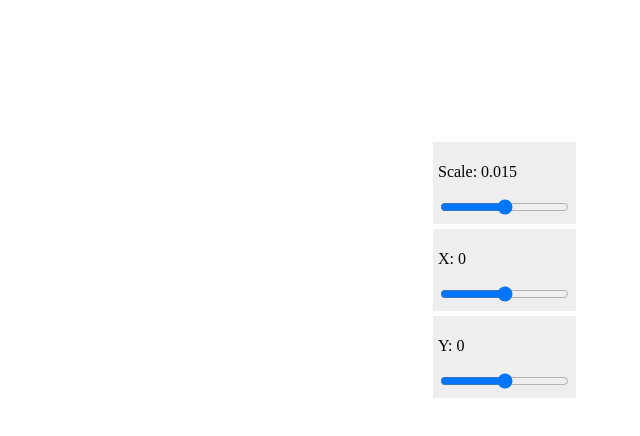
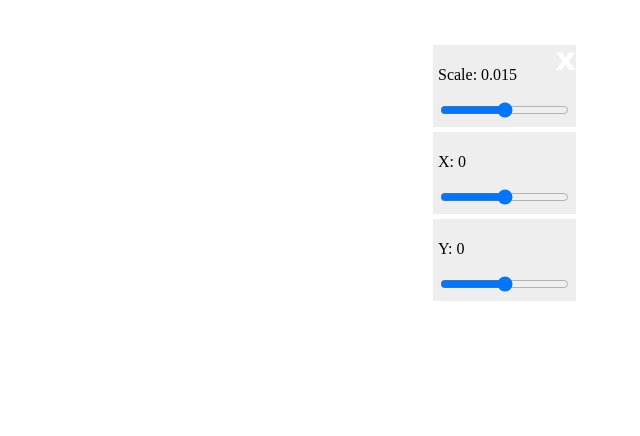
Before and after one commit to vqeyacc/modelviewerproto, a plain HTML site: page index.html in a window 1280 px wide. Both pictures are taken after a click on the element 1192 px from the left and 60 px from the top of the page. Shown: the whole page, without its empty margins (640-1280 px from the left). Drawn offline with Linux system fonts and the light colour scheme.

Commit message:
Update index.html

```diff
--- a/index.html
+++ b/index.html
@@ -25,11 +25,9 @@
         #hamburgerMenu:hover>div>div {
             background-color: rgba(200,200,200,1);
         }
-        #cross1 {
-            transform: rotate(45deg);
-        }
-        #cross2 {
-            transform: rotate(-45deg);
+        #cross>p {
+            float: right;
+            margin: 0;
         }
         #controls {
         }
```
